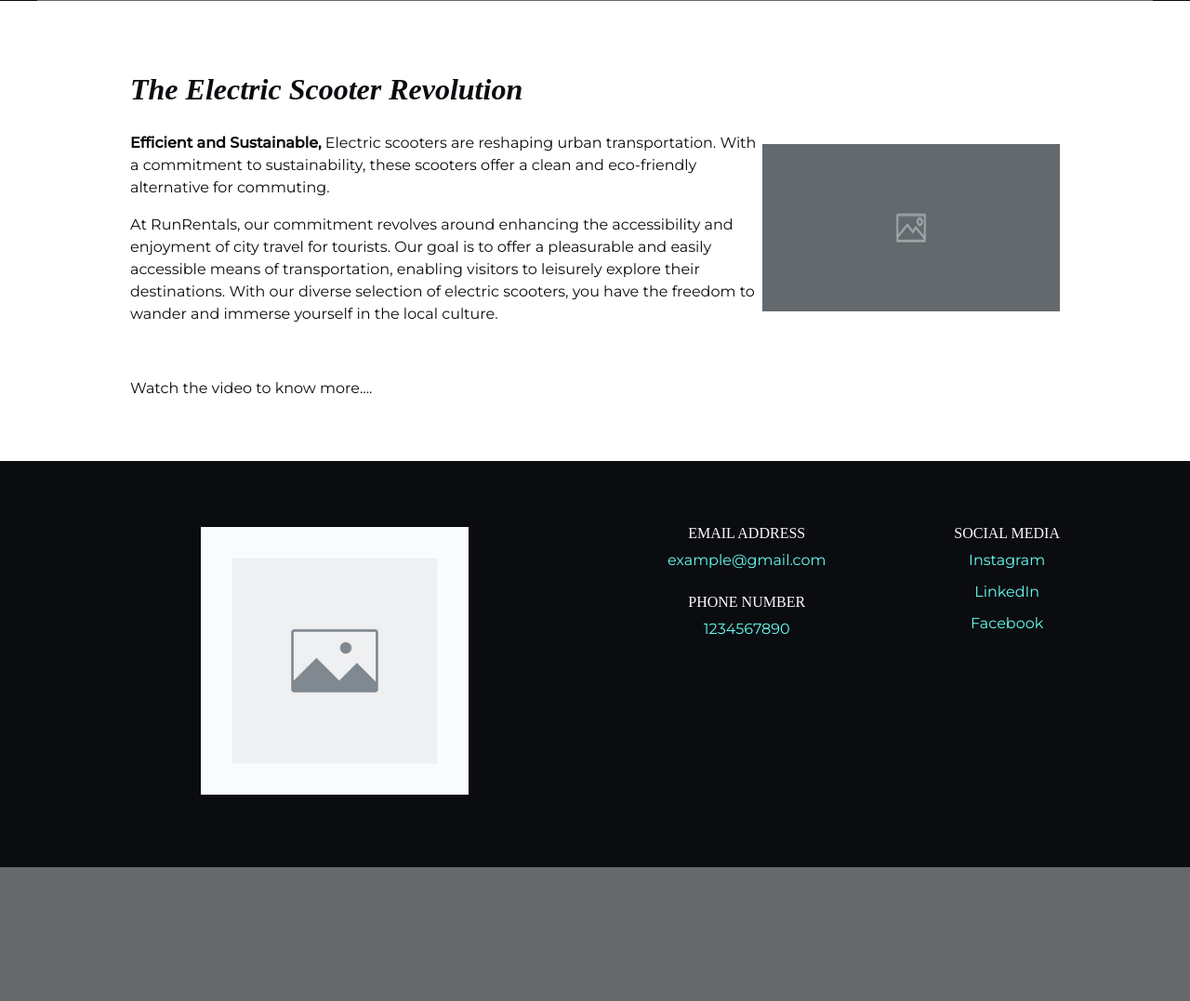
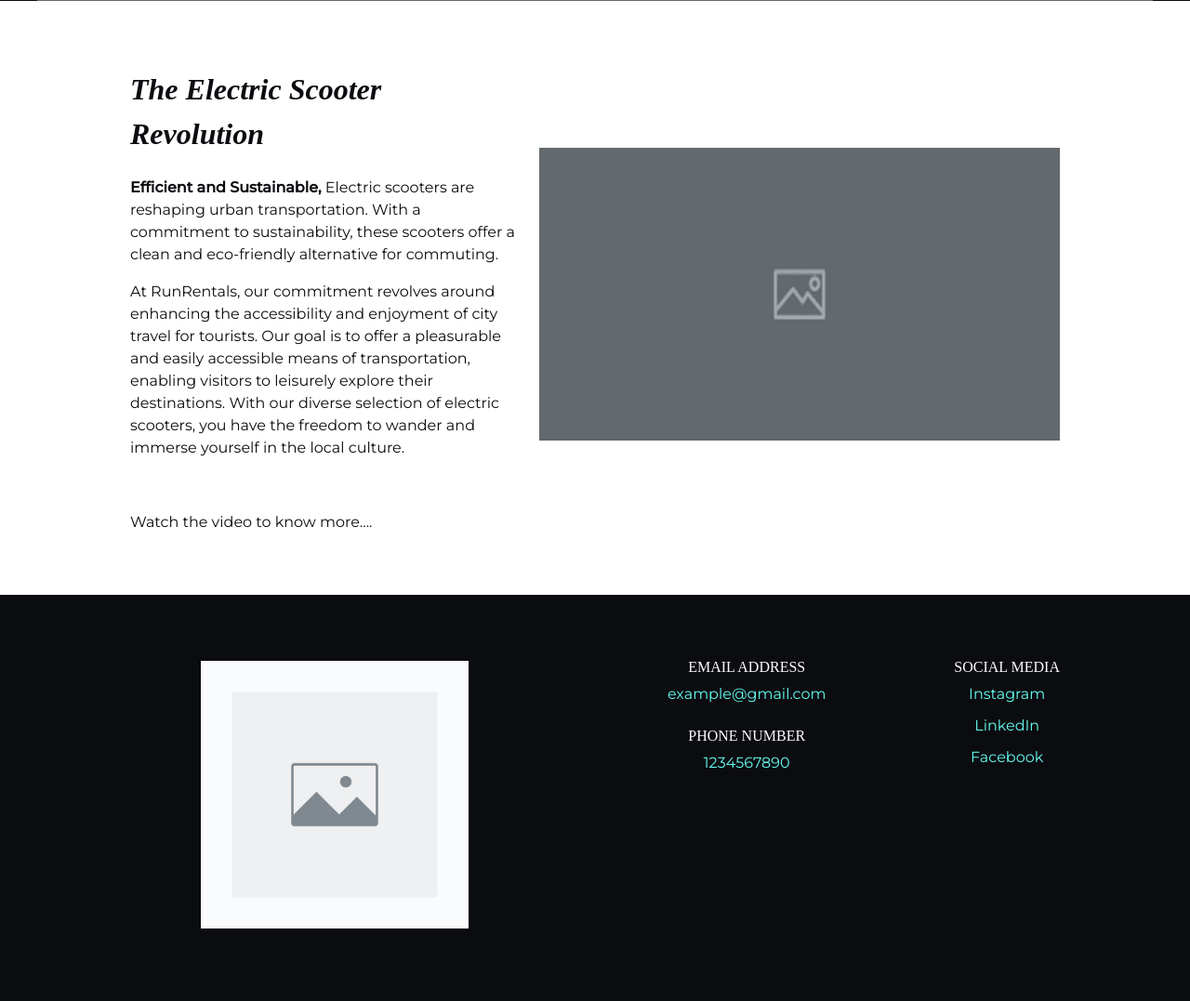
Before and after one commit to Aranarora/DGL123-Project-Aran-Arora, a PHP site: page / in a window 1280 px wide. Shown: the part 569-1646 px from the top of the page at 93% size. Before the commit the page ends 1502 px from the top, so only its background shows below. Run offline with PHP 8.4, Linux system fonts and the light colour scheme; some web fonts are replaced.

Commit message:
Add img margin-left 24px, width 560px, height 315px

```diff
--- a/stylesheet.css
+++ b/stylesheet.css
@@ -323,4 +323,9 @@ footer a:hover {
     .part1-div1 {
         order: 0;
     }
+    .part1-div2 img {
+        margin-left: 24px;
+        width: 560px;
+        height: 315px;
+    }
 }
```
